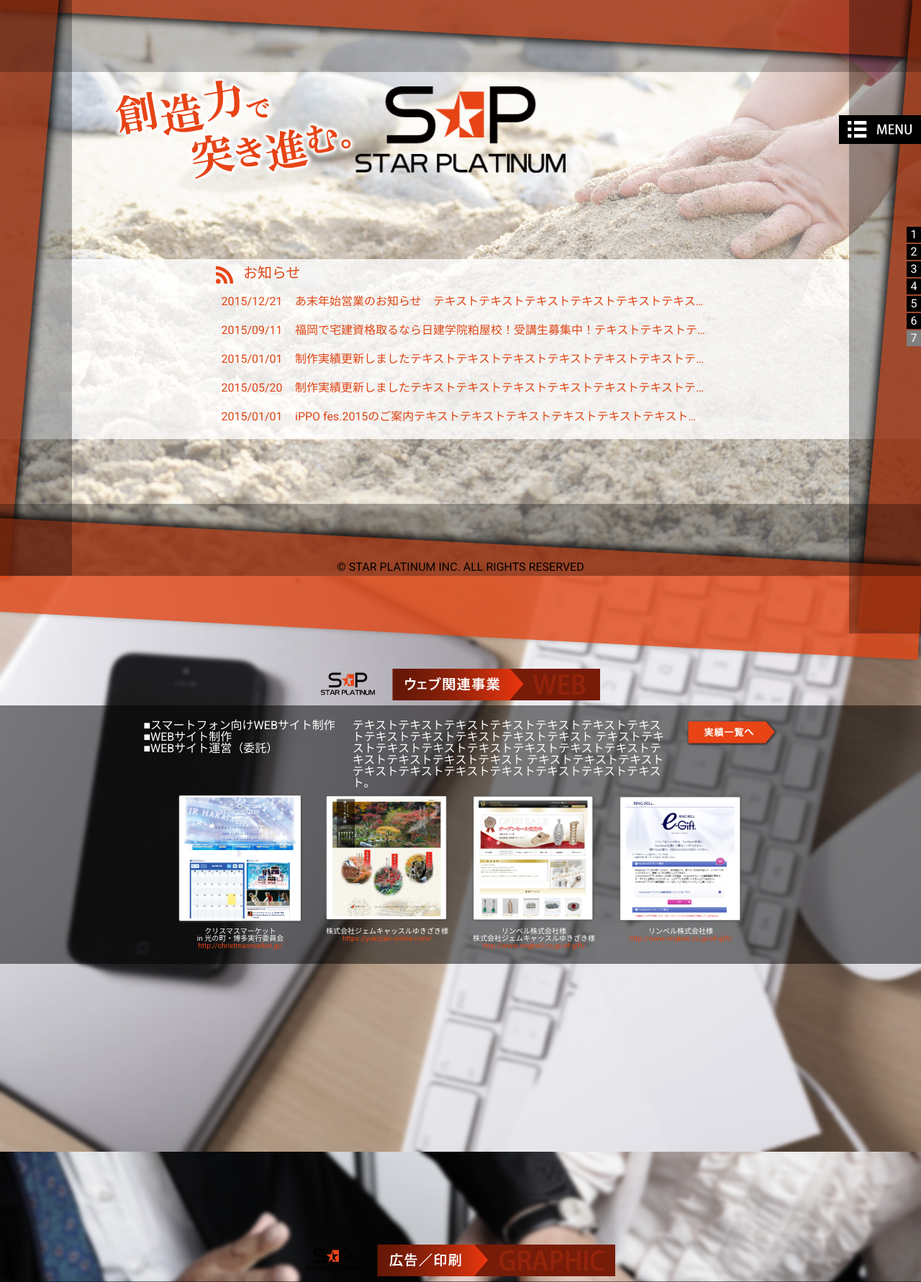
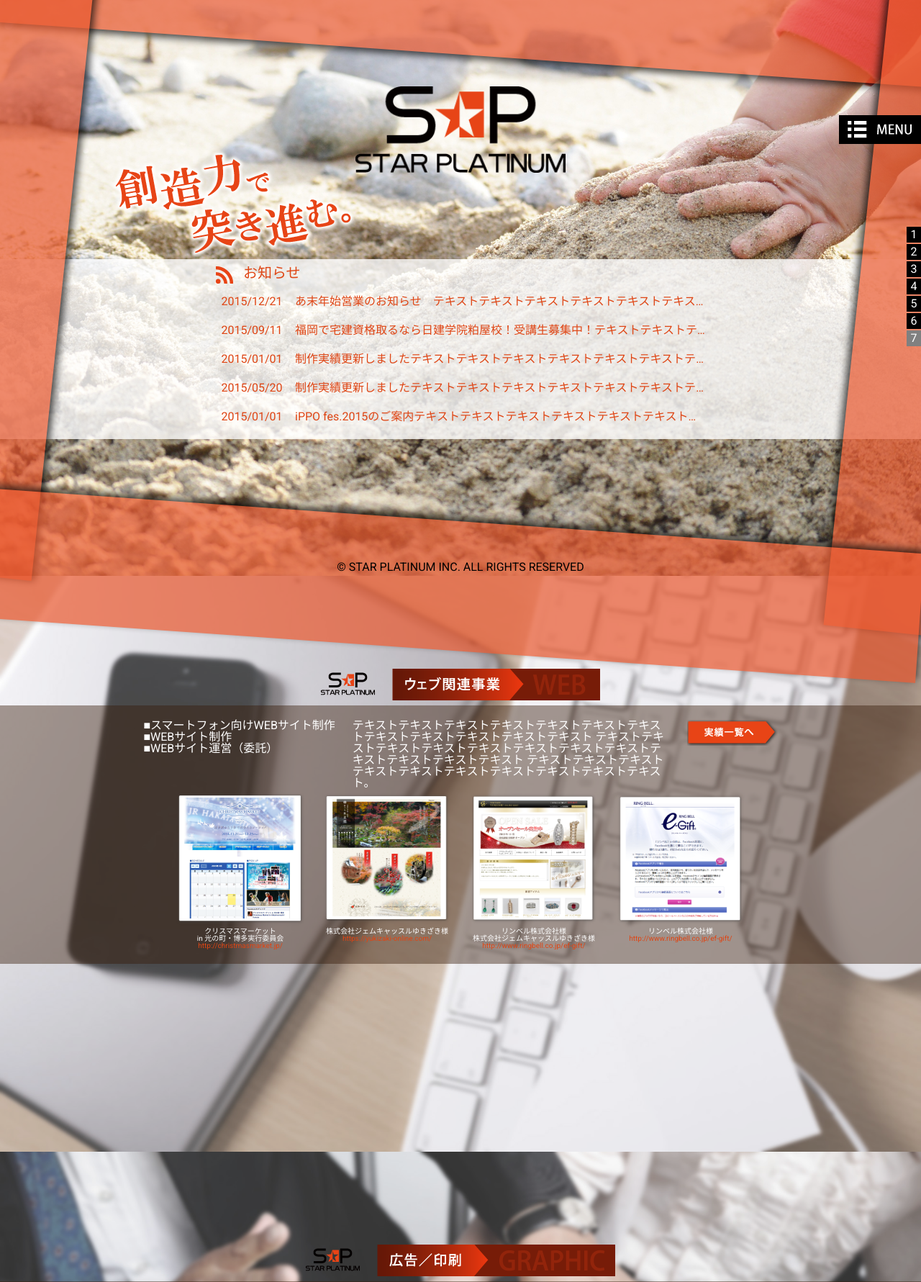
Before and after one commit to trd-ronald/star_platinum, a PHP site: page / in a window 1280 px wide. Shown: the top 1781 px of the page at 72% size. Run offline with PHP 8.4, Linux system fonts and the light colour scheme; some libraries are stand-ins or nearby versions.

Commit message:
-change decorations degrees, height, position and color

```diff
--- a/html_top/css/style.css
+++ b/html_top/css/style.css
@@ -32,51 +32,51 @@
 }
 
 /* orange borders*/
+.cd-o{
+  background-color: #E9572E;
+  opacity: 0.7;
+  position: fixed;
+}
+
+.cd-b{
+  background-color: black;
+  opacity: 0.2;
+  position: fixed;
+}
+
 .cd-o-top{
   box-shadow: 0px 5px 10px #000;
-  transform: rotate(3deg);
-  top: -80px;
-  background-color: #DF4514;
-  opacity: 0.8;
-  position: fixed;
-  height: 130px;
+  transform: rotate(4deg);
+  top: -100px;
+  height: 180px;
   width: 110%;
 }
 
 .cd-o-bottom{
   box-shadow: 0px -5px 10px #000;
-  transform: rotate(3deg);
-  bottom: -80px;
+  transform: rotate(4deg);
+  bottom: -100px;
   right: 0;
-  background-color: #DF4514;
-  opacity: 0.8;
-  position: fixed;
-  height: 130px;
+  height: 180px;
   width: 110%;
 }
 
 .cd-o-left{
   box-shadow: 5px 0px 10px #000;
-  transform: rotate(5deg);
+  transform: rotate(6deg);
   bottom: 0px;
-  left: -80px;
-  background-color: #DF4514;
-  opacity: 0.8;
-  position: fixed;
+  left: -90px;
   height: 110%;
-  width: 130px;
+  width: 180px;
 }
 
 .cd-o-right{
   box-shadow: -5px 0px 10px #000;
-  transform: rotate(5deg);
+  transform: rotate(6deg);
   top: 0px;
-  right: -80px;
-  background-color: #DF4514;
-  opacity: 0.8;
-  position: fixed;
+  right: -90px;
   height: 110%;
-  width: 130px;
+  width: 180px;
 }
 
 /* black shades */
@@ -116,12 +116,12 @@
 }
 
 .cd-white-mask{
-	top: 0px;
-	height: 100%;
+	top: 14.28571428571429%;
+	height: 71.42857142857143%;
 	width: 100%;
-	background-color: rgba(255,255,255,0.5);
-	opacity: 0.8;
-	position: fixed;
+	background-color: white;
+	opacity: 0.2;
+	position: absolute;
 }
 
 .cd-fixed-copyright{
@@ -218,8 +218,9 @@
 	display: block;
 	height: 100%;
 	width: 400px;
+	/*background-color: green;*/
 	background-image: url("../img/img1/top_text.png");
-	background-position: center;
+	background-position: center bottom;
 	background-repeat: no-repeat;
 }
 
@@ -286,7 +287,7 @@
 	padding-left: 10%;
 	padding-right: 10%;
 	padding-bottom: 20px;
-	background-color: rgba(0,0,0,0.5);
+	background-color: rgba(55,27,7,0.43);
 	position: relative;
 	color: white;
 }
--- a/html_top/index.php
+++ b/html_top/index.php
@@ -13,14 +13,21 @@
 	<div class="site-wrap">
 		<div class="theborders">
 			<div class="cd-white-mask z-white"></div>
-			<div class="cd-o-top z-orange"></div>
-			<div class="cd-o-left z-orange"></div>
-			<div class="cd-o-right z-orange"></div>
-			<div class="cd-o-bottom z-orange"></div>
+			<div class="cd-o cd-o-top z-orange"></div>
+			<div class="cd-o cd-o-left z-orange"></div>
+			<div class="cd-o cd-o-right z-orange"></div>
+			<div class="cd-o cd-o-bottom z-orange"></div>
+			<!--
+			<div class="cd-b cd-o-top z-black"></div>
+			<div class="cd-b cd-o-left z-black"></div>
+			<div class="cd-b cd-o-right z-black"></div>
+			<div class="cd-b cd-o-bottom z-black"></div>
+			<!--
 			<div class="cd-b-top z-black"></div>
 			<div class="cd-b-left z-black"></div>
 			<div class="cd-b-right z-black"></div>
 			<div class="cd-b-bottom z-black"></div>
+			-->
 			<div class="cd-fixed-copyright z-black">© STAR PLATINUM INC. ALL RIGHTS RESERVED</div>
 		</div>
 
```
